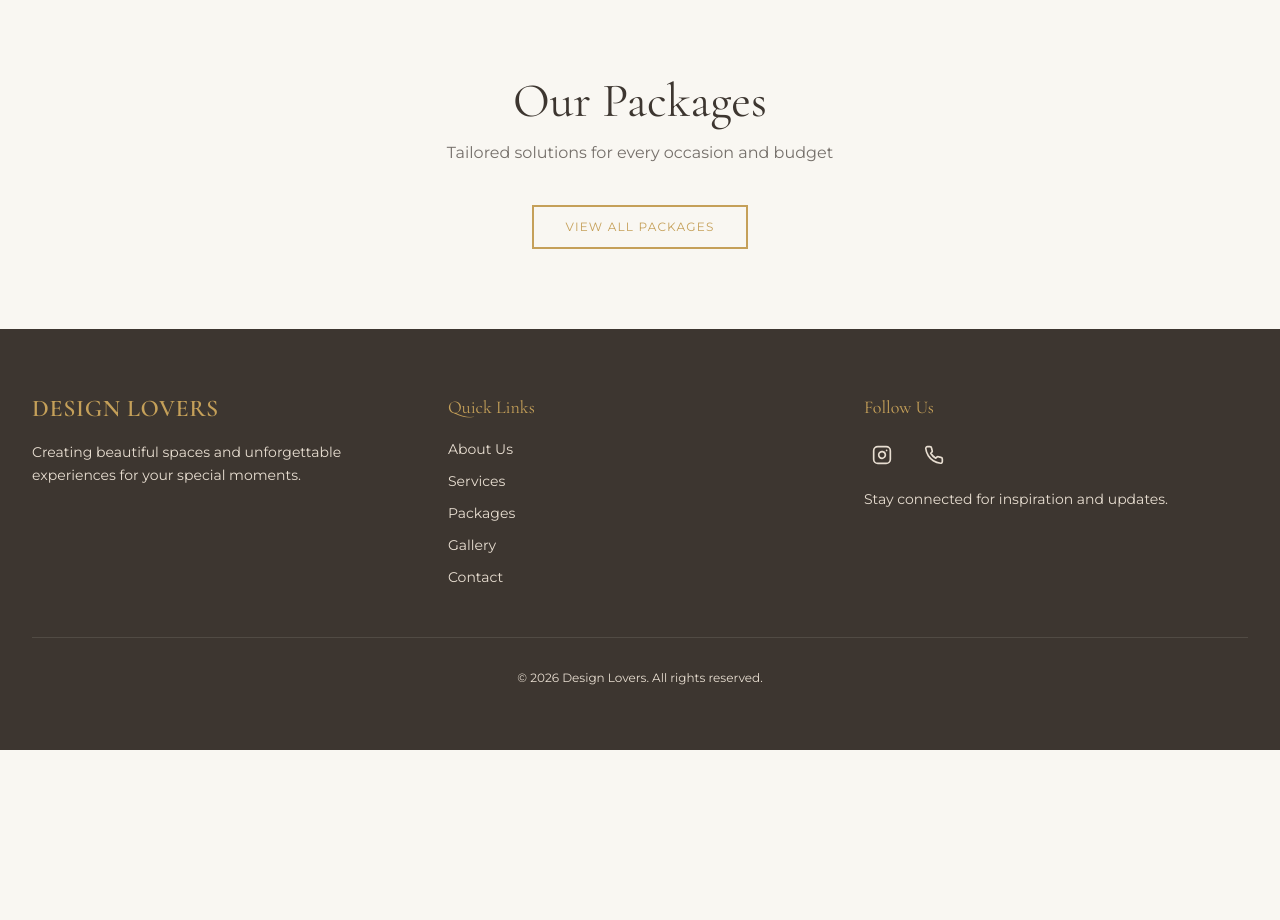
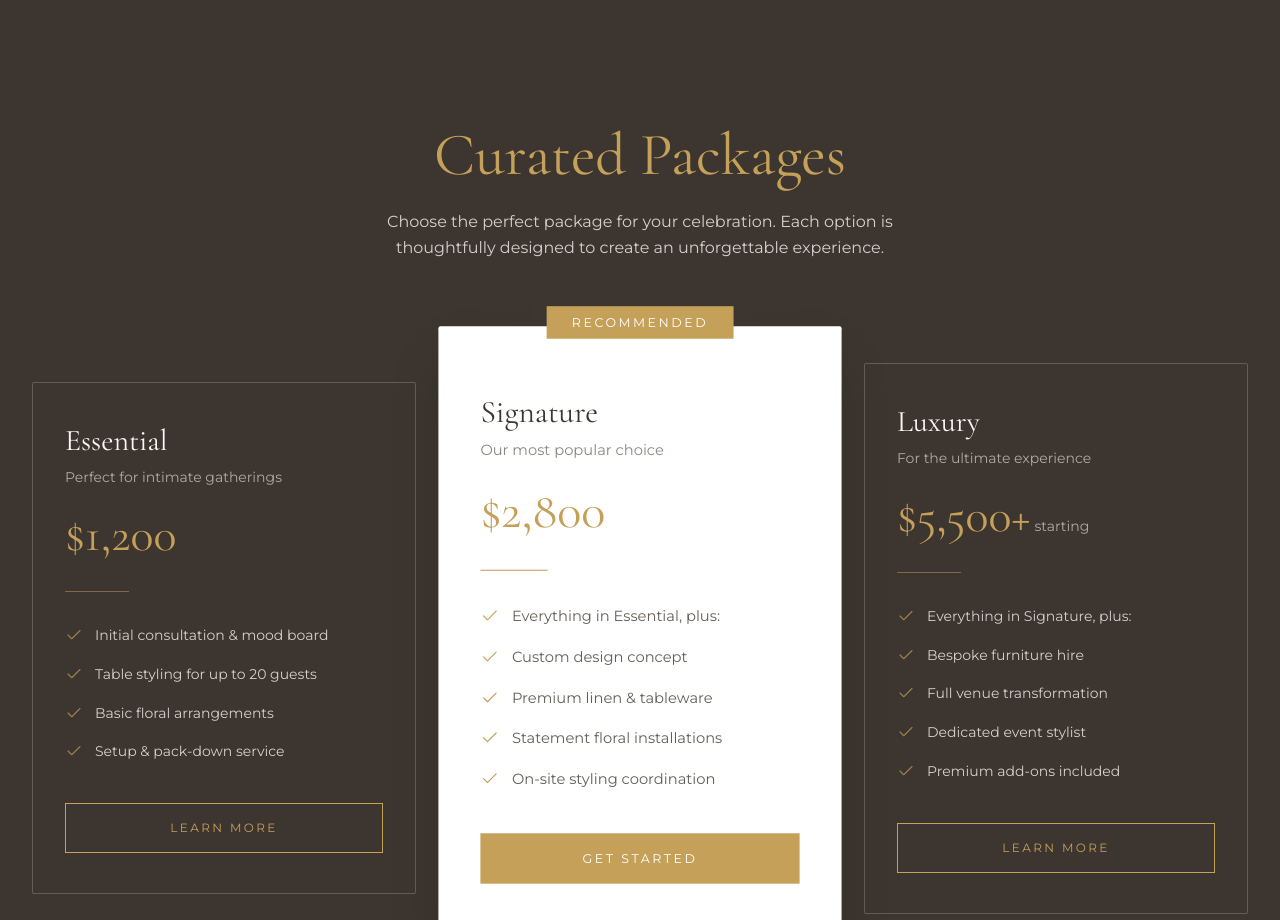
Before and after one commit to egaleon/design-lovers, a React (Vite) app: page / in a window 1280 px wide. Shown: the part 1880-2800 px from the top of the page. Before the commit the page ends 2630 px from the top, so only its background shows below. Built offline with nearby package versions, Linux system fonts and the light colour scheme; the HTML template or start-up script is replaced by a standard one.

Commit message:
chore: create the package table

```diff
--- a/src/App.jsx
+++ b/src/App.jsx
@@ -1,6 +1,7 @@
 import Layout from './components/Layout';
 import Hero from './components/Hero';
 import ServicesGrid from './components/ServicesGrid';
+import Packages from './components/Packages';
 
 function App() {
   return (
@@ -11,6 +12,11 @@ function App() {
       {/* Services Grid */}
       <div id="services">
         <ServicesGrid />
+      </div>
+
+      {/* Packages */}
+      <div id="packages">
+        <Packages />
       </div>
 
       {/* Packages Preview */}
--- /dev/null
+++ b/src/components/Packages.jsx
@@ -0,0 +1,166 @@
+import { Check } from 'lucide-react';
+
+const packages = [
+  {
+    id: 1,
+    name: 'Essential',
+    price: '$1,200',
+    description: 'Perfect for intimate gatherings',
+    features: [
+      'Initial consultation & mood board',
+      'Table styling for up to 20 guests',
+      'Basic floral arrangements',
+      'Setup & pack-down service',
+    ],
+    featured: false,
+  },
+  {
+    id: 2,
+    name: 'Signature',
+    price: '$2,800',
+    description: 'Our most popular choice',
+    features: [
+      'Everything in Essential, plus:',
+      'Custom design concept',
+      'Premium linen & tableware',
+      'Statement floral installations',
+      'On-site styling coordination',
+    ],
+    featured: true,
+  },
+  {
+    id: 3,
+    name: 'Luxury',
+    price: '$5,500+',
+    description: 'For the ultimate experience',
+    features: [
+      'Everything in Signature, plus:',
+      'Bespoke furniture hire',
+      'Full venue transformation',
+      'Dedicated event stylist',
+      'Premium add-ons included',
+    ],
+    featured: false,
+  },
+];
+
+export default function Packages() {
+  return (
+    <section className="bg-dl-coffee py-24 md:py-32">
+      <div className="max-w-7xl mx-auto px-4 sm:px-6 lg:px-8">
+        {/* Header */}
+        <div className="text-center mb-16 md:mb-20">
+          <h2 className="font-serif text-4xl md:text-5xl lg:text-6xl text-dl-gold mb-6">
+            Curated Packages
+          </h2>
+          <p className="font-sans text-dl-ivory/80 max-w-xl mx-auto leading-relaxed">
+            Choose the perfect package for your celebration. Each option is thoughtfully
+            designed to create an unforgettable experience.
+          </p>
+        </div>
+
+        {/* Packages Grid */}
+        <div className="grid grid-cols-1 md:grid-cols-3 gap-8 items-center">
+          {packages.map((pkg) => (
+            <div
+              key={pkg.id}
+              className={`
+                relative rounded-sm transition-all duration-300
+                ${pkg.featured
+                  ? 'bg-white py-12 px-8 md:py-16 md:px-10 md:scale-105 shadow-2xl z-10'
+                  : 'bg-dl-coffee border border-dl-ivory/20 py-10 px-8 hover:border-dl-gold/50'
+                }
+              `}
+            >
+              {/* Featured Badge */}
+              {pkg.featured && (
+                <div className="absolute -top-4 left-1/2 -translate-x-1/2">
+                  <span className="bg-dl-gold text-white font-sans text-xs uppercase tracking-[0.2em] px-6 py-2">
+                    Recommended
+                  </span>
+                </div>
+              )}
+
+              {/* Package Name */}
+              <h3
+                className={`font-serif text-2xl md:text-3xl mb-2 ${
+                  pkg.featured ? 'text-dl-coffee' : 'text-dl-ivory'
+                }`}
+              >
+                {pkg.name}
+              </h3>
+
+              {/* Description */}
+              <p
+                className={`font-sans text-sm mb-6 ${
+                  pkg.featured ? 'text-dl-coffee/60' : 'text-dl-ivory/60'
+                }`}
+              >
+                {pkg.description}
+              </p>
+
+              {/* Price */}
+              <div className="mb-8">
+                <span
+                  className={`font-serif text-4xl md:text-5xl ${
+                    pkg.featured ? 'text-dl-gold' : 'text-dl-gold'
+                  }`}
+                >
+                  {pkg.price}
+                </span>
+                {pkg.name === 'Luxury' && (
+                  <span className={`font-sans text-sm ml-1 ${pkg.featured ? 'text-dl-coffee/60' : 'text-dl-ivory/60'}`}>
+                    starting
+                  </span>
+                )}
+              </div>
+
+              {/* Divider */}
+              <div
+                className={`w-16 h-px mb-8 ${
+                  pkg.featured ? 'bg-dl-gold' : 'bg-dl-gold/50'
+                }`}
+              />
+
+              {/* Features List */}
+              <ul className="space-y-4 mb-10">
+                {pkg.features.map((feature, index) => (
+                  <li key={index} className="flex items-start gap-3">
+                    <Check
+                      size={18}
+                      className={`mt-0.5 flex-shrink-0 ${
+                        pkg.featured ? 'text-dl-gold' : 'text-dl-gold/70'
+                      }`}
+                      strokeWidth={1.5}
+                    />
+                    <span
+                      className={`font-sans text-sm leading-relaxed ${
+                        pkg.featured ? 'text-dl-coffee/80' : 'text-dl-ivory/80'
+                      }`}
+                    >
+                      {feature}
+                    </span>
+                  </li>
+                ))}
+              </ul>
+
+              {/* CTA Button */}
+              <button
+                className={`
+                  w-full font-sans text-xs uppercase tracking-[0.2em] py-4 px-6
+                  transition-all duration-300
+                  ${pkg.featured
+                    ? 'bg-dl-gold text-white hover:bg-dl-coffee'
+                    : 'border border-dl-gold text-dl-gold hover:bg-dl-gold hover:text-white'
+                  }
+                `}
+              >
+                {pkg.featured ? 'Get Started' : 'Learn More'}
+              </button>
+            </div>
+          ))}
+        </div>
+      </div>
+    </section>
+  );
+}
```
